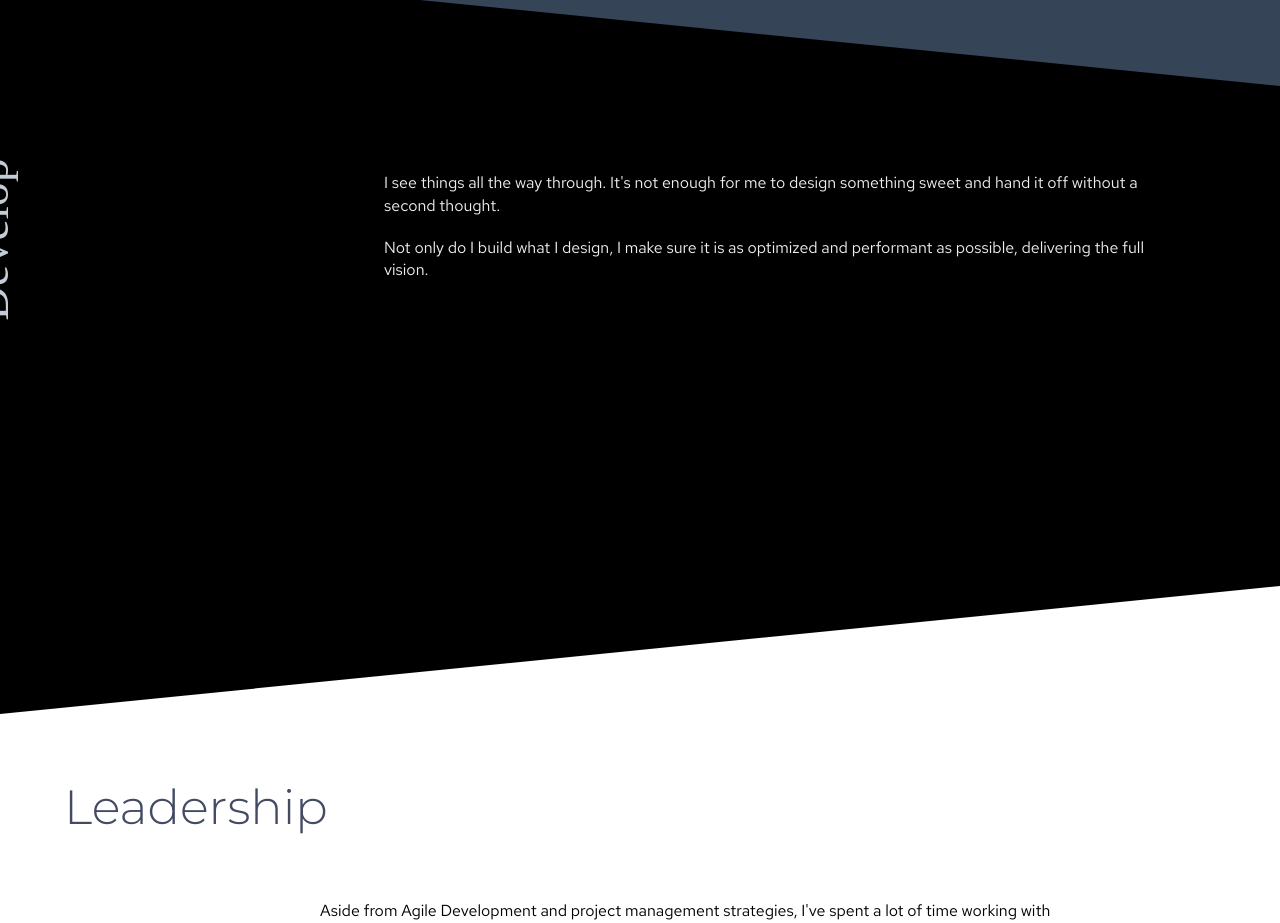
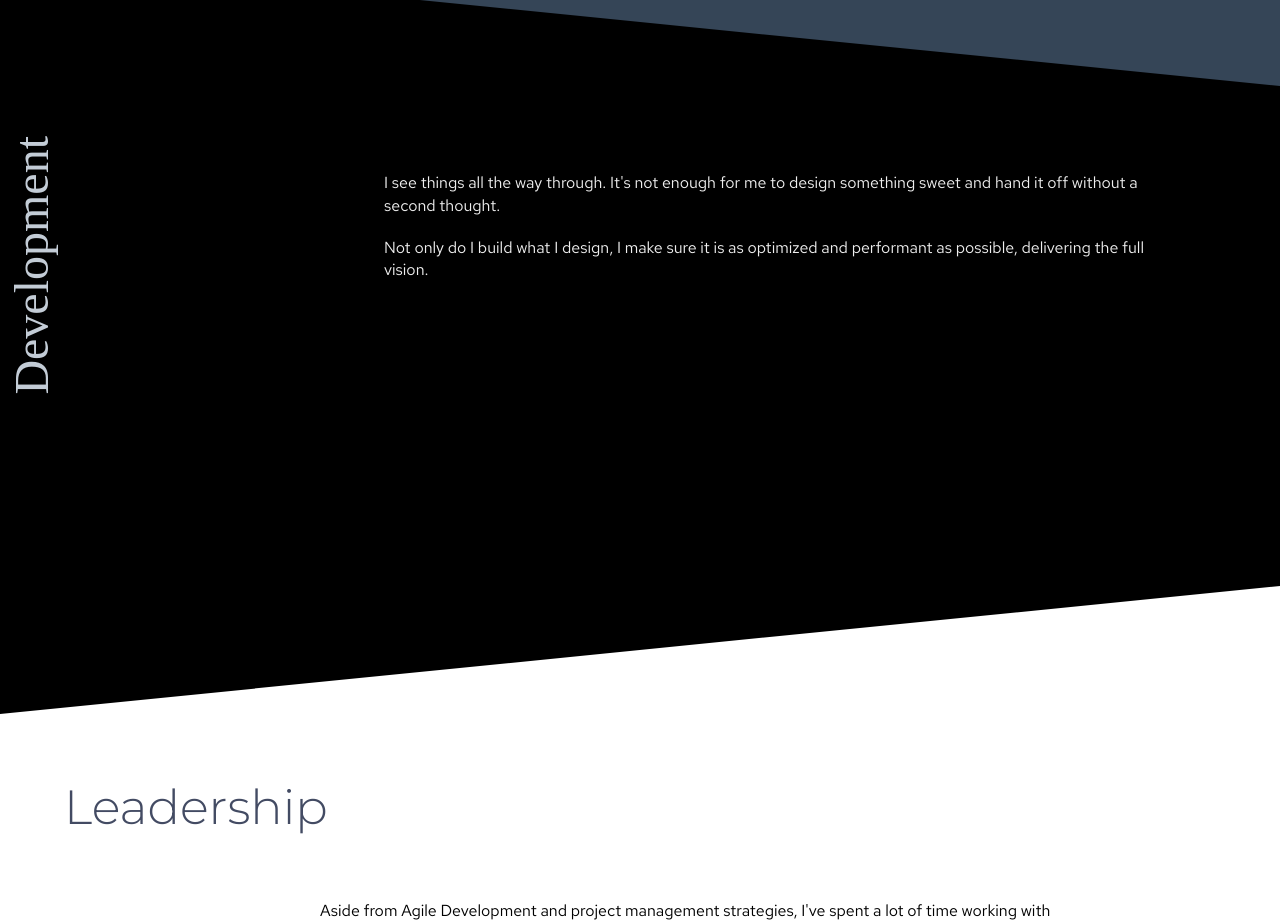
Before and after one commit to malcman/portfolioBeta, a React app: page / in a window 1280 px wide. Shown: the part 1500-2423 px from the top of the page. Built offline with nearby package versions, Linux system fonts and the light colour scheme.

Commit message:
matter-js tests, landing page minutia

```diff
--- a/index.html
+++ b/index.html
@@ -49,7 +49,7 @@
 			<br><p>Websites, movie posters, or safety systems; it doesn't matter. Design is where art meets utility, and few things get me more excited.</p>
 		</section>
 		<section class="landingSection" id="developSection">
-			<h4 id="developHeader">Develop</h4>
+			<h4 id="developHeader">Development</h4>
 			<br><p>I see things all the way through. It's not enough for me to design something sweet and hand it off without a second thought.</p>
 			<br><p>Not only do I build what I design, I make sure it is as optimized and performant as possible, delivering the full vision.</p>
 			<svg height="200" width="100%">
--- a/package.json
+++ b/package.json
@@ -28,6 +28,7 @@
     "eslint-plugin-react": "^7.12.4",
     "js-yaml": ">=3.13.1",
     "lodash": ">=4.17.13",
+    "matter-js": "^0.14.2",
     "mem": ">=4.0.0",
     "react-flip-toolkit": "^6.6.9",
     "webpack": "==3.6.0"
--- a/static/css/main.css
+++ b/static/css/main.css
@@ -311,12 +311,13 @@ button {
 #developHeader {
   -webkit-transform: rotate(-90deg);
   transform: rotate(-90deg);
+  transform-origin: bottom right;
   font-weight: 300;
   font-family: Muli;
   color: #C3CCD6;
   -webkit-text-fill-color: #C3CCD6;
-  top: 31%;
-  left: -7%; }
+  top: 13%;
+  left: -200px; }
 
 #humanHeader {
   position: static;
--- a/static/sass/main.scss
+++ b/static/sass/main.scss
@@ -392,12 +392,13 @@ button {
 #developHeader {
 	-webkit-transform: rotate(-90deg);
 	transform: rotate(-90deg);
+	transform-origin: bottom right;
   font-weight: 300;
   font-family: Muli;
   color: #C3CCD6;
   -webkit-text-fill-color: #C3CCD6;
-  top: 31%;
-  left: -7%;
+  top: 13%;
+  left: -200px;
 }
 #humanHeader {
 	position: static;
```
Also changed, not shown: mattertest.html (added, +11 -0 lines), static/js/matterTest.js (added, +28 -0 lines), 1 other file (tests, documents, lock files or other folders).
